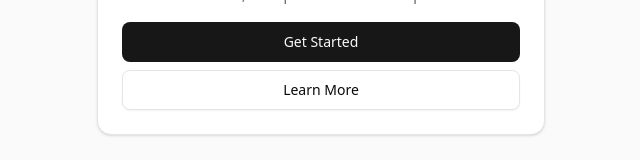
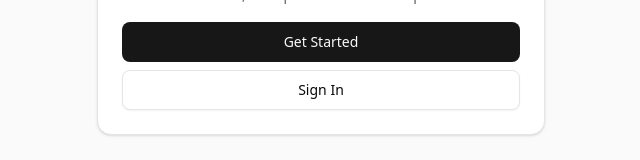
Before and after one commit to esquvi/ropero, a Next.js app in the folder apps/web/: page / in a window 1280 px wide. Shown: the part 414-574 px from the top of the page, without its empty margins (319-959 px from the left). Built offline with nearby package versions, Linux system fonts and the light colour scheme.

Commit message:
Fix landing page buttons to link to signup and login
Co-Authored-By: Claude Opus 4.6 <noreply@anthropic.com>

```diff
--- a/apps/web/app/page.tsx
+++ b/apps/web/app/page.tsx
@@ -1,3 +1,4 @@
+import Link from "next/link";
 import { Button } from "@/components/ui/button";
 import { Card, CardContent, CardDescription, CardHeader, CardTitle } from "@/components/ui/card";
 
@@ -16,11 +17,11 @@ export default function Home() {
             Manage your wardrobe, build outfits, log what you wear, and pack smart for trips.
           </p>
           <div className="flex flex-col gap-2">
-            <Button size="lg" className="w-full">
-              Get Started
+            <Button asChild size="lg" className="w-full">
+              <Link href="/signup">Get Started</Link>
             </Button>
-            <Button variant="outline" size="lg" className="w-full">
-              Learn More
+            <Button asChild variant="outline" size="lg" className="w-full">
+              <Link href="/login">Sign In</Link>
             </Button>
           </div>
         </CardContent>
```
